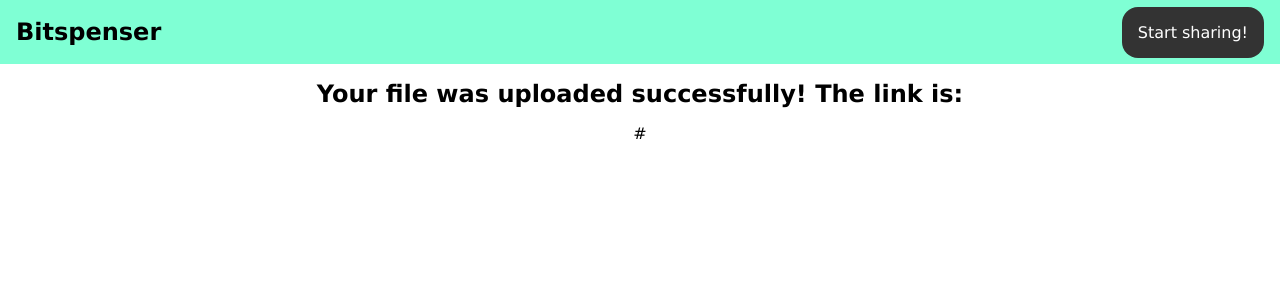
After one commit to maholmlund/bitspenser, a Django app: template main/templates/success.html in a window 1280 px wide. The commit adds this page. Shown: the top 300 px of the page. Run offline with Django 5.2, Linux system fonts and the light colour scheme; the template is opened without the code that fills it: most values are stand-ins (such as "Sample title", 1, 10 or a date in 2020).

Commit message:
implement success page

```diff
--- a/main/templates/base.html
+++ b/main/templates/base.html
@@ -17,7 +17,7 @@
                         </a>
                 </div>
                 <div class="share-button">
-                        <a href="share" class="black-button">
+                        <a href="/share" class="black-button">
                                 Start sharing!
                         </a>
                 </div>
--- /dev/null
+++ b/main/templates/success.html
@@ -0,0 +1,6 @@
+{% extends 'base.html' %}
+
+{% block content %}
+<h2>Your file was uploaded successfully! The link is:</h2>
+<p>{{ link }}</p>
+{% endblock %}
--- a/main/views.py
+++ b/main/views.py
@@ -1,4 +1,5 @@
 from django.shortcuts import render
+from django.urls import reverse
 import uuid
 from .forms import ShareForm
 from .models import UserFile
@@ -20,7 +21,8 @@ def shareView(request):
                 file.file = form.cleaned_data["file"]
                 file.file.name = str(file.name)
                 file.save()
-                return render(request, "main.html")
+                link = request.build_absolute_uri("/" + str(file.name))
+                return render(request, "success.html", {"link": link})
     else:
         form = ShareForm()
     return render(request, "share.html", {"form": form})
```
